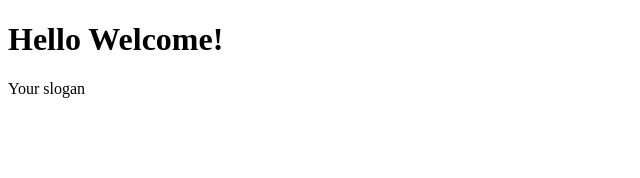
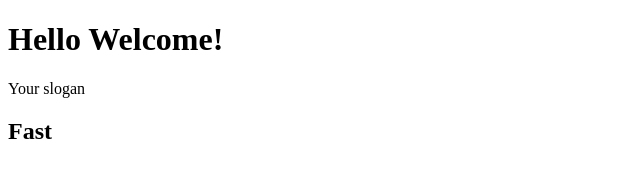
Before and after one commit to paulinastefanska/learning-git-2, a plain HTML site: page index.html in a window 1280 px wide. Shown: the full height of the page, 0-640 px from the left. Drawn offline with Linux system fonts and the light colour scheme.

Commit message:
Add heading

```diff
--- a/index.html
+++ b/index.html
@@ -7,5 +7,6 @@
 	<body>
 		<h1>Hello Welcome!</h1>
 		<p>Your slogan</p>
+		<h2>Fast</h2>
 	</body>
 </html>
```
